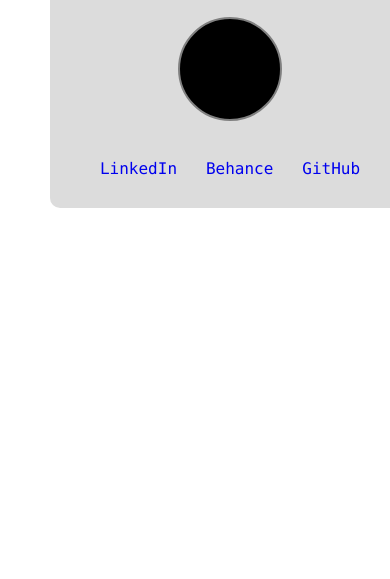
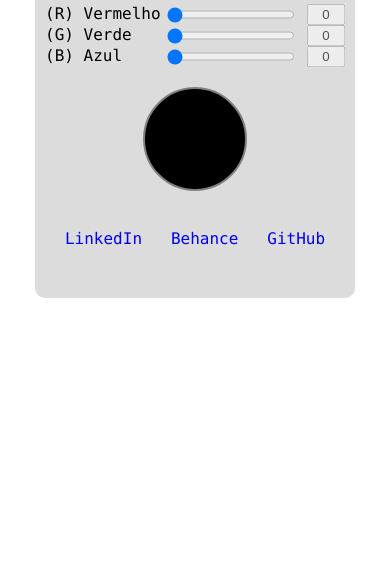
Before and after one commit to paulmspessoa-zz/Pratica-01, a plain HTML site: page index.html in a window 390 px wide. Shown: the part 265-844 px from the top of the page. Drawn offline with Linux system fonts and the light colour scheme.

Commit message:
Mobile adjusts, add cursor "pointer"

```diff
--- a/css/styles.css
+++ b/css/styles.css
@@ -1,7 +1,7 @@
 body {
   height: 100%;
   width: 400px;
-  margin: 0 auto;
+  margin: 10% auto;
   font-family: Consolas;
 }
 
@@ -52,3 +52,20 @@
 a {
   text-decoration: none;
 }
+
+@media screen and (max-width: 600px) {
+  .quadro {
+    margin: 40% auto;
+    padding: 10px 10px 50px 10px;
+  }
+
+  body {
+    height: 90%;
+    width: 90%;
+    margin: 0 auto;
+  }
+}
+
+.range {
+  cursor: pointer;
+}
```
